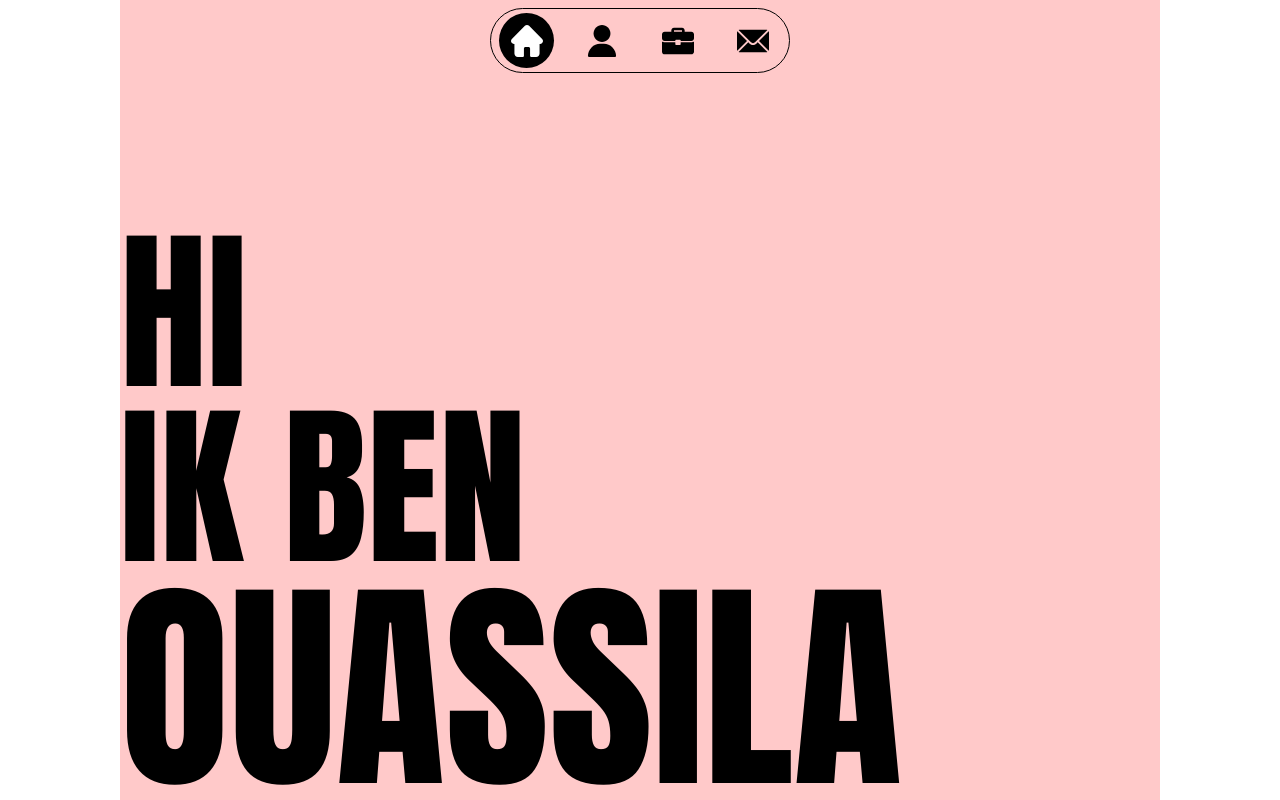
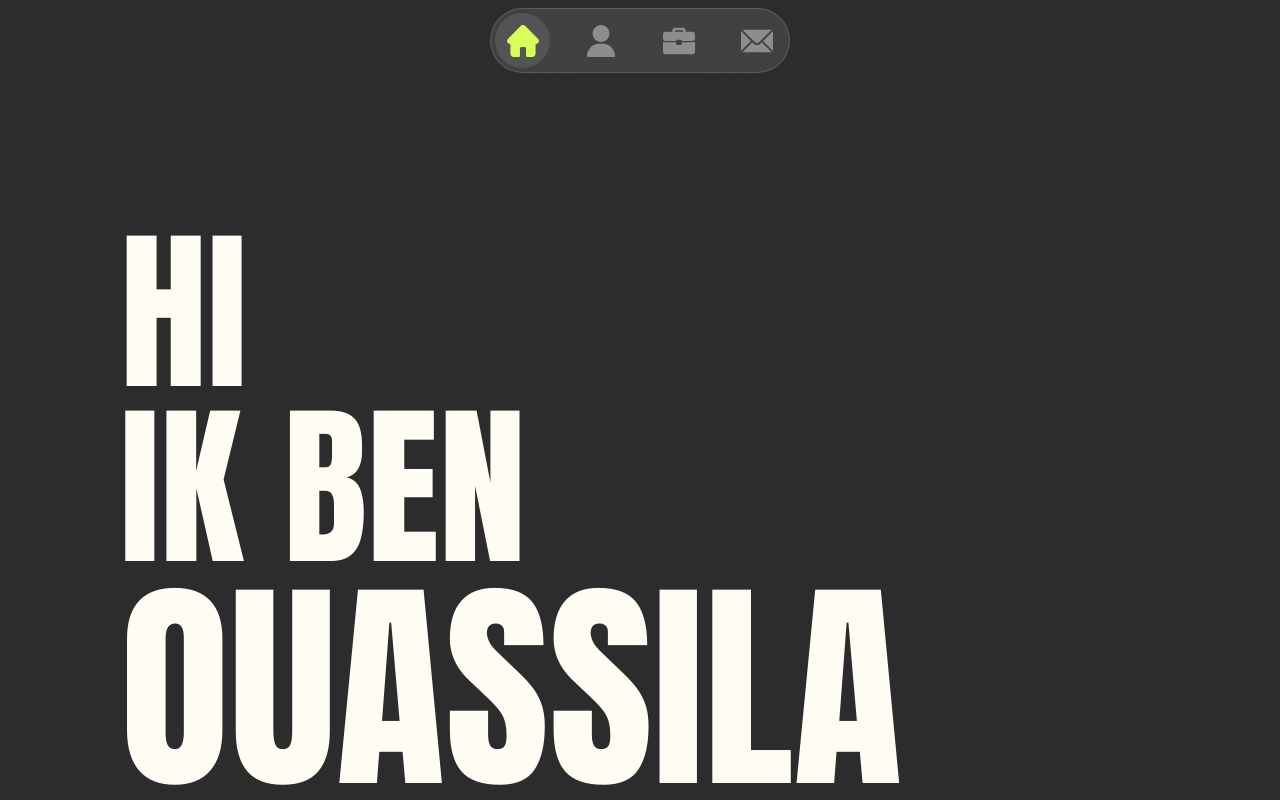
Before and after one commit to ouassilabenhammou/showcase-portfolio-s4, a Next.js app: page / in a window 1280 px wide. Shown: the top 800 px of the page. Built offline with nearby package versions, Linux system fonts and the light colour scheme.

Commit message:
style(header): kleuren van header bijgewerkt

```diff
--- a/app/layout.tsx
+++ b/app/layout.tsx
@@ -11,10 +11,8 @@ export default function RootLayout({
       lang="en"
       className={`${inter.variable} ${caveat.variable} ${impact.variable}`}
     >
-      <body>
-        <main className="grid-cols-12 mx-[120px] gap-5 bg-red-200 ">
-          {children}
-        </main>
+      <body className="bg-dgrey text-cremewhite">
+        <main className="grid-cols-12 mx-[120px] gap-5">{children}</main>
       </body>
     </html>
   );
--- a/components/layout/Header.tsx
+++ b/components/layout/Header.tsx
@@ -12,15 +12,15 @@ export default function Header() {
 
   const linkClasses = (name: Nav) => {
     if (name === active) {
-      return "w-[55px] h-[55px] flex items-center justify-center rounded-full bg-black text-white"; // later de kleur aanpassen
+      return "w-[55px] h-[55px] flex items-center justify-center rounded-full bg-white/10 text-limegreen"; // later de kleur aanpassen
     } else {
-      return "w-[55px] h-[55px] flex items-center justify-center text-blue"; // later de kleur aanpassen
+      return "w-[55px] h-[55px] flex items-center justify-center text-white opacity-40"; // later de kleur aanpassen
     }
   };
 
   return (
-    <header className="fixed top-2 left-1/2 -translate-x-1/2">
-      <nav className="border border-black w-[300px] h-[65px] flex justify-between items-center p-2 rounded-full">
+    <header className="fixed top-2 left-1/2 -translate-x-1/2 z-50">
+      <nav className="border border-white/15 bg-white/10 w-[300px] backdrop-blur-2xl h-[65px] flex justify-between items-center p-1 rounded-full">
         <a
           href="#"
           onClick={() => setActive("thuis")}
```
